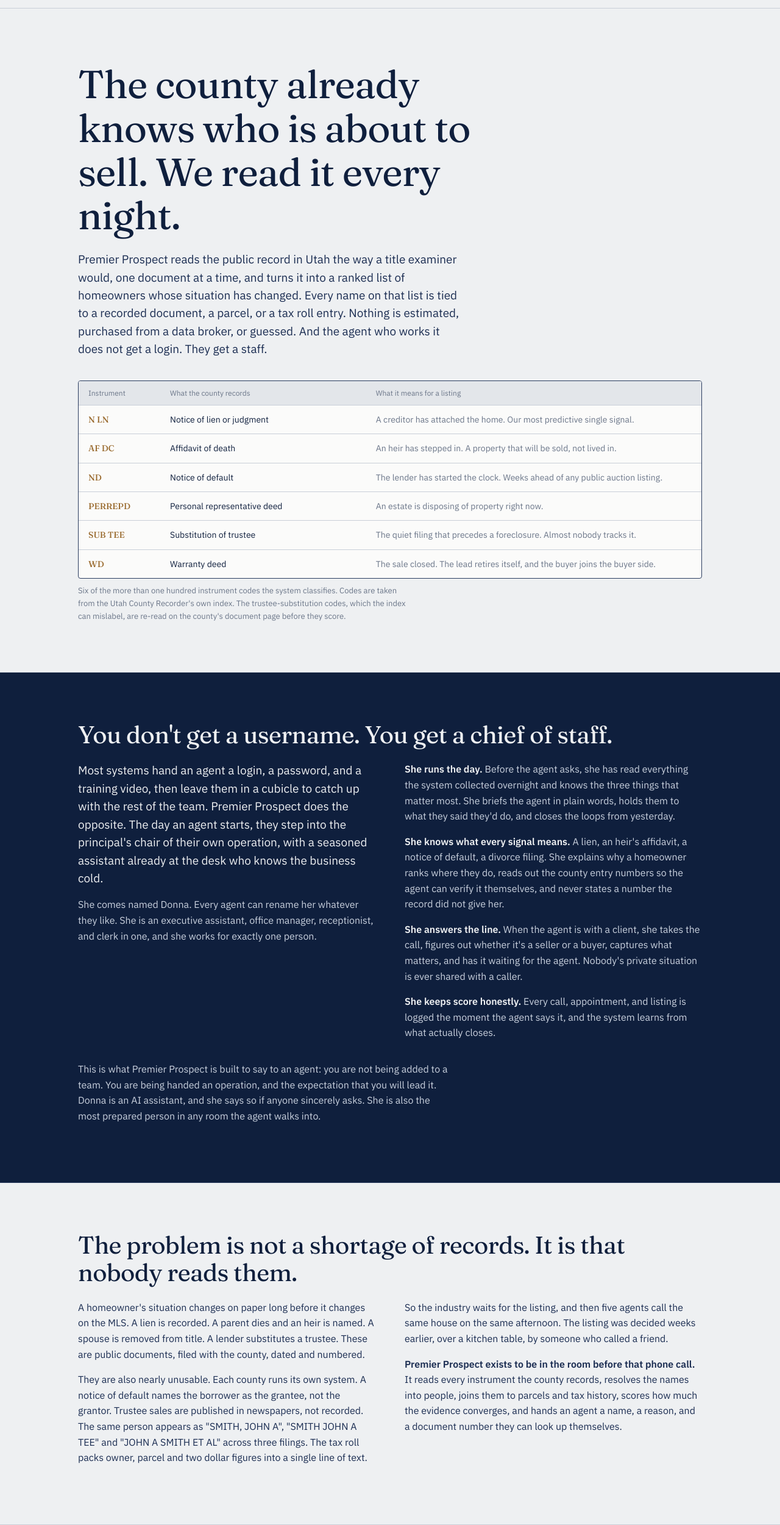
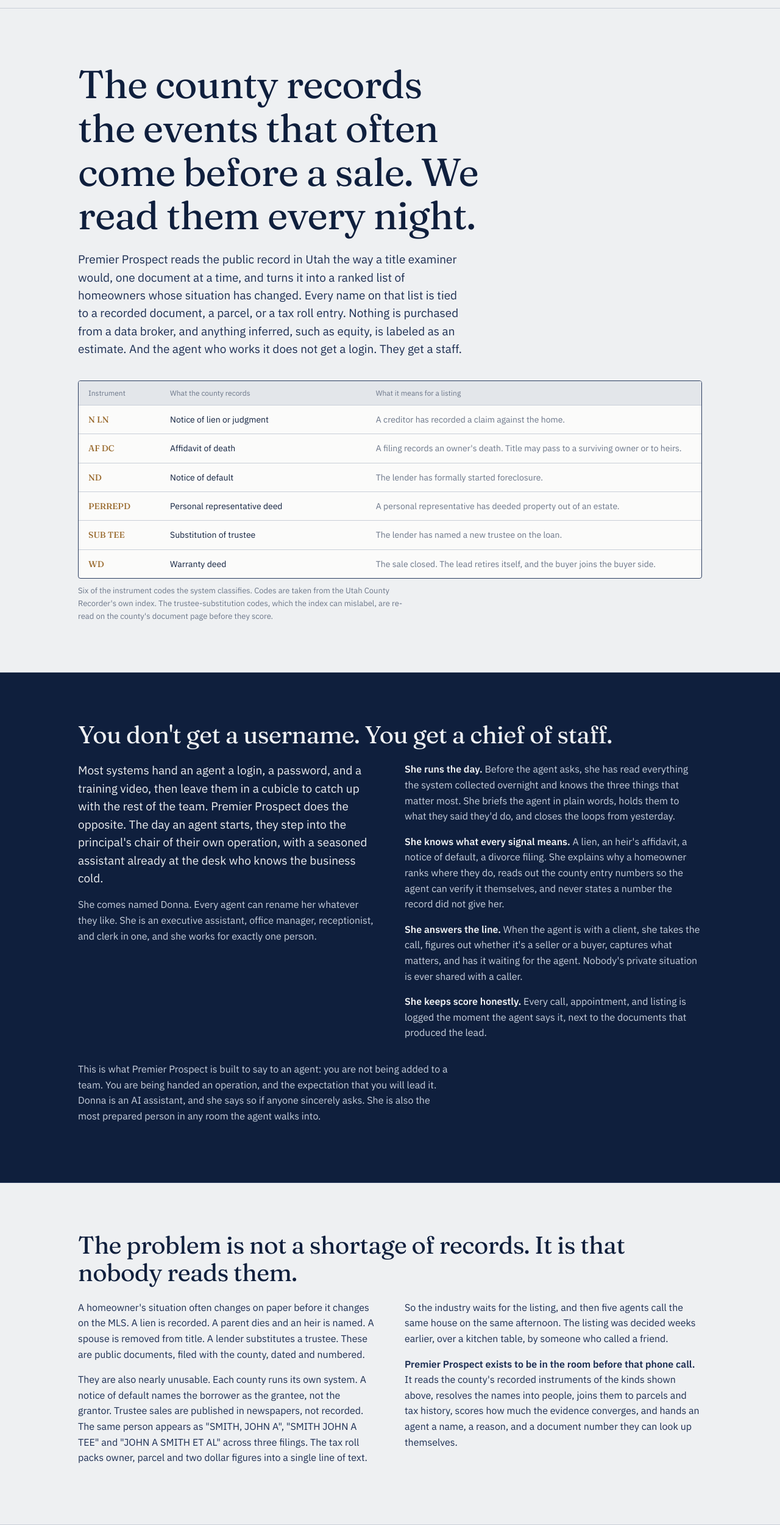
Before and after one commit to Sharplifee/prospectplus-dashboard, a plain HTML site: page pitch/index.html in a window 1280 px wide. Shown: the part 59-2560 px from the top of the page at 61% size. Drawn offline with Linux system fonts and the light colour scheme; no server answers.

Commit message:
Remove claims the data does not back today (pitch + income page)
Withdraw the Sept 23 backtest table (built partly on 811 mislabelled lien records), drop 'most predictive',
'about to sell', 'will be sold', 'more than one hundred codes', 'learns from what closes' and the likelihood-score claim.

Co-Authored-By: Claude Opus 5.5 <noreply@anthropic.com>
Claude-Session: https://claude.ai/code/session_01XTCYeYjPgYY8MEPUEkRwit

```diff
--- a/pitch/index.html
+++ b/pitch/index.html
@@ -152,19 +152,19 @@ section.dark th{color:#9fb0c8;border-color:#4a5d80}
 <div id="page-sell">
 
 <section class="hero"><div class="wrap">
-  <h1>The county already knows who is about to sell. We read it every night.</h1>
-  <p class="lede">Premier Prospect reads the public record in Utah the way a title examiner would, one document at a time, and turns it into a ranked list of homeowners whose situation has changed. Every name on that list is tied to a recorded document, a parcel, or a tax roll entry. Nothing is estimated, purchased from a data broker, or guessed. And the agent who works it does not get a login. They get a staff.</p>
+  <h1>The county records the events that often come before a sale. We read them every night.</h1>
+  <p class="lede">Premier Prospect reads the public record in Utah the way a title examiner would, one document at a time, and turns it into a ranked list of homeowners whose situation has changed. Every name on that list is tied to a recorded document, a parcel, or a tax roll entry. Nothing is purchased from a data broker, and anything inferred, such as equity, is labeled as an estimate. And the agent who works it does not get a login. They get a staff.</p>
 
   <div class="ledger" aria-label="A sample of the recorded instruments the system reads">
     <div class="head"><span>Instrument</span><span>What the county records</span><span>What it means for a listing</span></div>
-    <div class="row"><span class="koi">N LN</span><span class="what">Notice of lien or judgment</span><span class="means">A creditor has attached the home. Our most predictive single signal.</span></div>
-    <div class="row"><span class="koi">AF DC</span><span class="what">Affidavit of death</span><span class="means">An heir has stepped in. A property that will be sold, not lived in.</span></div>
-    <div class="row"><span class="koi">ND</span><span class="what">Notice of default</span><span class="means">The lender has started the clock. Weeks ahead of any public auction listing.</span></div>
-    <div class="row"><span class="koi">PERREPD</span><span class="what">Personal representative deed</span><span class="means">An estate is disposing of property right now.</span></div>
-    <div class="row"><span class="koi">SUB TEE</span><span class="what">Substitution of trustee</span><span class="means">The quiet filing that precedes a foreclosure. Almost nobody tracks it.</span></div>
+    <div class="row"><span class="koi">N LN</span><span class="what">Notice of lien or judgment</span><span class="means">A creditor has recorded a claim against the home.</span></div>
+    <div class="row"><span class="koi">AF DC</span><span class="what">Affidavit of death</span><span class="means">A filing records an owner's death. Title may pass to a surviving owner or to heirs.</span></div>
+    <div class="row"><span class="koi">ND</span><span class="what">Notice of default</span><span class="means">The lender has formally started foreclosure.</span></div>
+    <div class="row"><span class="koi">PERREPD</span><span class="what">Personal representative deed</span><span class="means">A personal representative has deeded property out of an estate.</span></div>
+    <div class="row"><span class="koi">SUB TEE</span><span class="what">Substitution of trustee</span><span class="means">The lender has named a new trustee on the loan.</span></div>
     <div class="row"><span class="koi">WD</span><span class="what">Warranty deed</span><span class="means">The sale closed. The lead retires itself, and the buyer joins the buyer side.</span></div>
   </div>
-  <p class="cap">Six of the more than one hundred instrument codes the system classifies. Codes are taken from the Utah County Recorder's own index. The trustee-substitution codes, which the index can mislabel, are re-read on the county's document page before they score.</p>
+  <p class="cap">Six of the instrument codes the system classifies. Codes are taken from the Utah County Recorder's own index. The trustee-substitution codes, which the index can mislabel, are re-read on the county's document page before they score.</p>
 </div></section>
 
 
@@ -179,7 +179,7 @@ section.dark th{color:#9fb0c8;border-color:#4a5d80}
       <p><b style="color:var(--paper)">She runs the day.</b> Before the agent asks, she has read everything the system collected overnight and knows the three things that matter most. She briefs the agent in plain words, holds them to what they said they'd do, and closes the loops from yesterday.</p>
       <p><b style="color:var(--paper)">She knows what every signal means.</b> A lien, an heir's affidavit, a notice of default, a divorce filing. She explains why a homeowner ranks where they do, reads out the county entry numbers so the agent can verify it themselves, and never states a number the record did not give her.</p>
       <p><b style="color:var(--paper)">She answers the line.</b> When the agent is with a client, she takes the call, figures out whether it's a seller or a buyer, captures what matters, and has it waiting for the agent. Nobody's private situation is ever shared with a caller.</p>
-      <p><b style="color:var(--paper)">She keeps score honestly.</b> Every call, appointment, and listing is logged the moment the agent says it, and the system learns from what actually closes.</p>
+      <p><b style="color:var(--paper)">She keeps score honestly.</b> Every call, appointment, and listing is logged the moment the agent says it, next to the documents that produced the lead.</p>
     </div>
   </div>
   <p style="margin-top:18px">This is what Premier Prospect is built to say to an agent: you are not being added to a team. You are being handed an operation, and the expectation that you will lead it. Donna is an AI assistant, and she says so if anyone sincerely asks. She is also the most prepared person in any room the agent walks into.</p>
@@ -188,12 +188,12 @@ section.dark th{color:#9fb0c8;border-color:#4a5d80}
   <h2>The problem is not a shortage of records. It is that nobody reads them.</h2>
   <div class="two">
     <div>
-      <p>A homeowner's situation changes on paper long before it changes on the MLS. A lien is recorded. A parent dies and an heir is named. A spouse is removed from title. A lender substitutes a trustee. These are public documents, filed with the county, dated and numbered.</p>
+      <p>A homeowner's situation often changes on paper before it changes on the MLS. A lien is recorded. A parent dies and an heir is named. A spouse is removed from title. A lender substitutes a trustee. These are public documents, filed with the county, dated and numbered.</p>
       <p>They are also nearly unusable. Each county runs its own system. A notice of default names the borrower as the grantee, not the grantor. Trustee sales are published in newspapers, not recorded. The same person appears as "SMITH, JOHN A", "SMITH JOHN A TEE" and "JOHN A SMITH ET AL" across three filings. The tax roll packs owner, parcel and two dollar figures into a single line of text.</p>
     </div>
     <div>
       <p>So the industry waits for the listing, and then five agents call the same house on the same afternoon. The listing was decided weeks earlier, over a kitchen table, by someone who called a friend.</p>
-      <p><b>Premier Prospect exists to be in the room before that phone call.</b> It reads every instrument the county records, resolves the names into people, joins them to parcels and tax history, scores how much the evidence converges, and hands an agent a name, a reason, and a document number they can look up themselves.</p>
+      <p><b>Premier Prospect exists to be in the room before that phone call.</b> It reads the county's recorded instruments of the kinds shown above, resolves the names into people, joins them to parcels and tax history, scores how much the evidence converges, and hands an agent a name, a reason, and a document number they can look up themselves.</p>
     </div>
   </div>
 </div></section>
@@ -241,16 +241,7 @@ section.dark th{color:#9fb0c8;border-color:#4a5d80}
 <section class="dark"><div class="wrap">
   <h2>The evidence behind the ranking</h2>
   <p>The system backtests itself against the only ground truth that exists: deeds that were later recorded for the same owner. Filings are captured from May 20, 2026, so the window is short and the numbers will move. They are shown as they are.</p>
-  <div class="tblwrap"><table>
-    <tr><th>Signal layer</th><th>Owners observed</th><th>Later recorded a sale</th><th>Rate</th></tr>
-    <tr><td>Lien or judgment recorded</td><td class="v">454</td><td class="v">99</td><td class="v">21.8%</td></tr>
-    <tr><td>Trustee substitution</td><td class="v">21</td><td class="v">1</td><td class="v">4.8%</td></tr>
-    <tr><td>Death affidavit</td><td class="v">88</td><td class="v">1</td><td class="v">1.1%</td></tr>
-    <tr><td>Tax delinquency alone</td><td class="v">2,156</td><td class="v">13</td><td class="v">0.6%</td></tr>
-    <tr><td>Court filings (divorce, probate, creditor suits)</td><td class="v">1,580</td><td class="v">0</td><td class="v">too new to measure</td></tr>
-  </table></div>
-  <p style="margin-top:22px">Two things follow from this table, and the system acts on both. A recorded lien is the single most predictive document in the county, so it anchors the top tier. A tax delinquency on its own is close to noise, so it is only allowed to corroborate. The thesis the system is built to test is that one signal is a rumor and several on the same property is a decision; the table will show whether that holds as the window grows.</p>
-  <p>Court and estate layers average under three weeks old. Their rates are reported as zero rather than hidden, and they will be re-measured nightly as deeds land.</p>
+  <p style="margin-top:22px"><b>Table withdrawn.</b> The rates first shown here (September 23, 2026) were built partly on 811 Utah County records that were labelled liens but were deeds, quit-claims, easements and death affidavits, so a deed could match itself as a later sale. Those records were retired and every seller was rescored. The backtest will be shown again once it is re-run on the corrected records; until then this page makes no claim about which signal predicts a sale best.</p>
 </div></section>
 
 <section><div class="wrap">
@@ -308,7 +299,7 @@ section.dark th{color:#9fb0c8;border-color:#4a5d80}
     </div>
     <div>
       <h3>What an agent gets</h3>
-      <p>A territory that will not be sold to the next person who asks, a self-checking lead system with four months of collected history, and a chief of staff who already knows all of it. The agent brings the talent. The system makes sure it is not wasted on catching up.</p>
+      <p>A territory that will not be sold to the next person who asks, a self-checking lead system with filings collected since May 20, 2026, and a chief of staff who already knows all of it. The agent brings the talent. The system makes sure it is not wasted on catching up.</p>
     </div>
   </div>
 </div></section>
```
Also changed, not shown: crm/income.html (+2 -2 lines).
